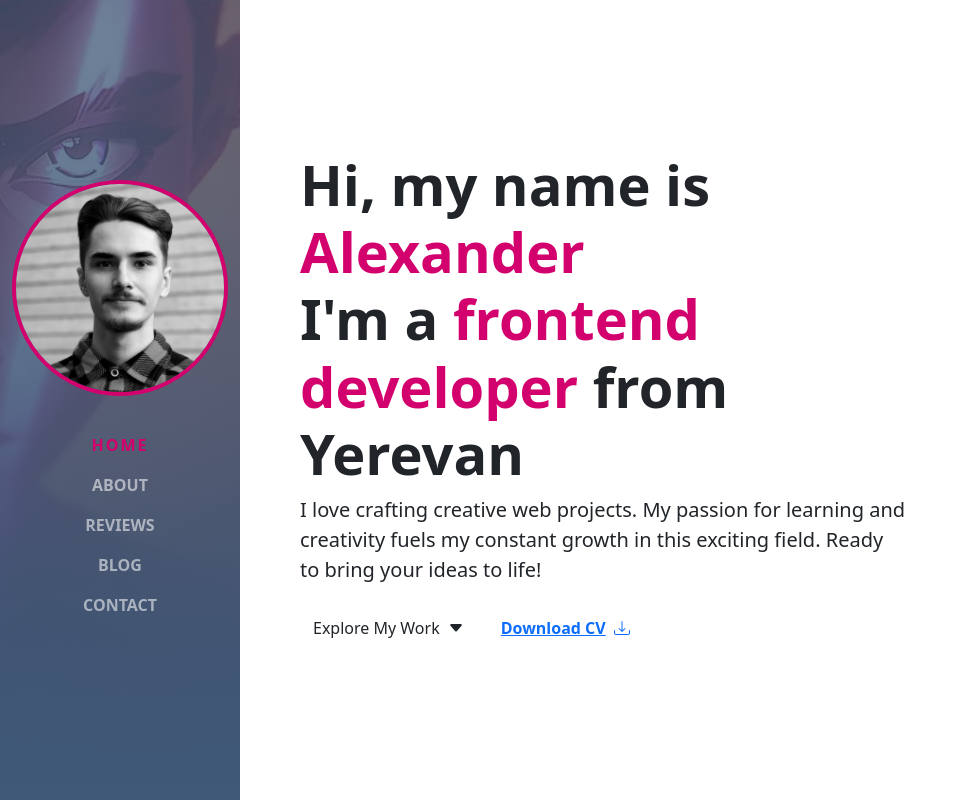
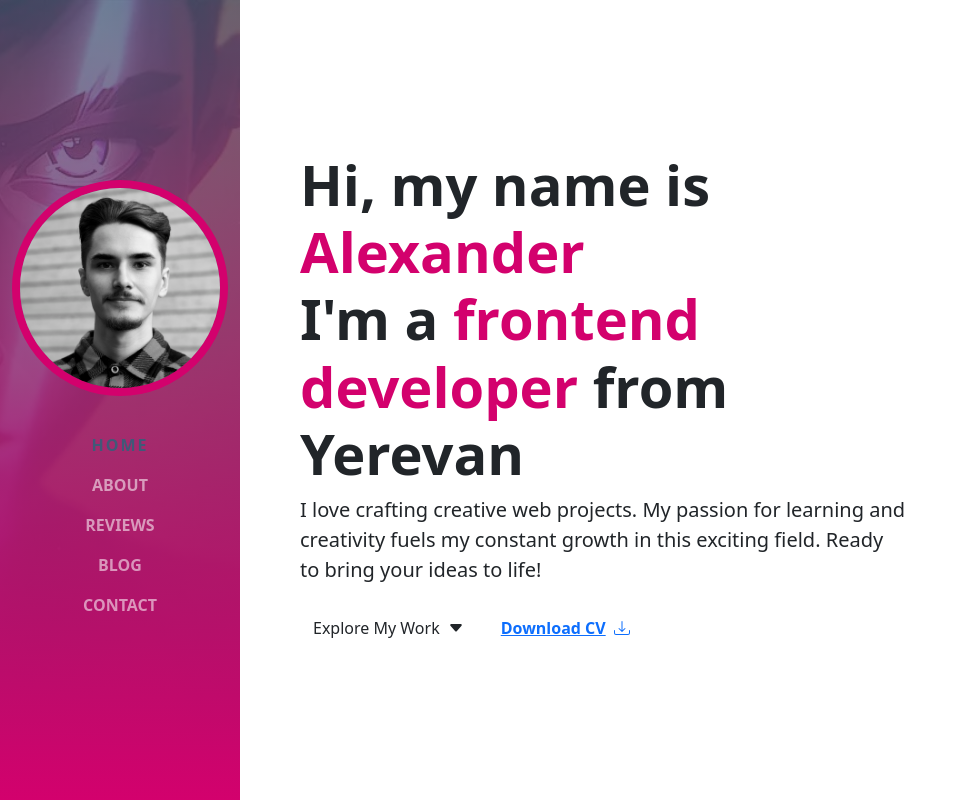
Before and after one commit to winerar/portfolio, a React (Vite) app: page / in a window 1280 px wide. Shown: the top 800 px of the page, without its empty margins (0-967 px from the left). Built offline with nearby package versions, Linux system fonts and the light colour scheme; the HTML template or start-up script is replaced by a standard one.

Commit message:
update navbar styles for improved branding and consistency

```diff
--- a/src/style.css
+++ b/src/style.css
@@ -170,7 +170,7 @@ img {
 /* Navbar */
 
 .navbar {
-	background-color: var(--color-base);
+	background-color: var(--color-brand-2);
 }
 
 .navbar .nav-link {
@@ -180,12 +180,12 @@ img {
 }
 
 .navbar .nav-link:hover {
-	color: var(--color-brand);
+	color: var(--color-base-2);
 	letter-spacing: 0.25rem;
 }
 
 .navbar .active {
-	color: var(--color-brand) !important;
+	color: var(--color-base-2) !important;
 	letter-spacing: 0.125rem;
 }
 
@@ -197,7 +197,7 @@ img {
 	.navbar {
 		min-height: 100vh;
 		width: var(--sidebar-width);
-		background: linear-gradient(#405978bb, var(--color-base-2)),
+		background: linear-gradient(#405978bb, var(--color-brand)),
 			url("./assets/images/vi-bg.webp");
 		/* Photo by <a href="https://unsplash.com/@achimr?utm_content=creditCopyText&utm_medium=referral&utm_source=unsplash">Achim Ruhnau</a> on <a href="https://unsplash.com/photos/an-aerial-view-of-a-mountain-range-in-the-desert-cVNQeIJCN78?utm_content=creditCopyText&utm_medium=referral&utm_source=unsplash">Unsplash</a> */
 		background-size: cover;
@@ -209,13 +209,14 @@ img {
 	}
 
 	.navbar-brand img {
-		border: 0.25rem solid var(--color-brand);
+		border: 0.5rem solid var(--color-brand);
 		overflow: hidden;
 		transition: all 0.4s ease;
 	}
 
 	.navbar-brand:hover img {
-		border: 0.5rem solid var(--color-brand);
+		outline: 0.5rem solid var(--color-base-2);
+		border: 1rem solid var(--color-brand);
 	}
 
 	/* Content wrapper */
```
